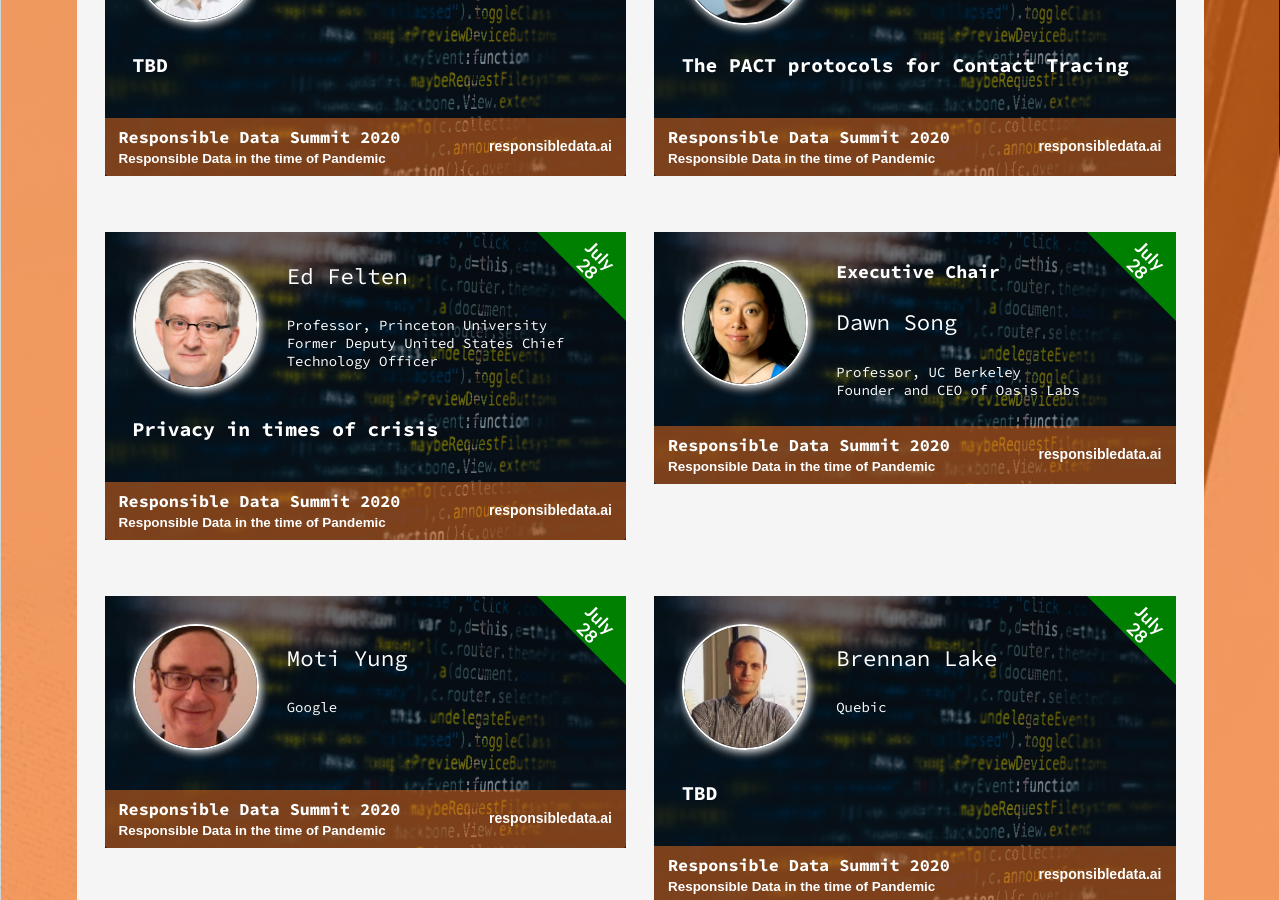
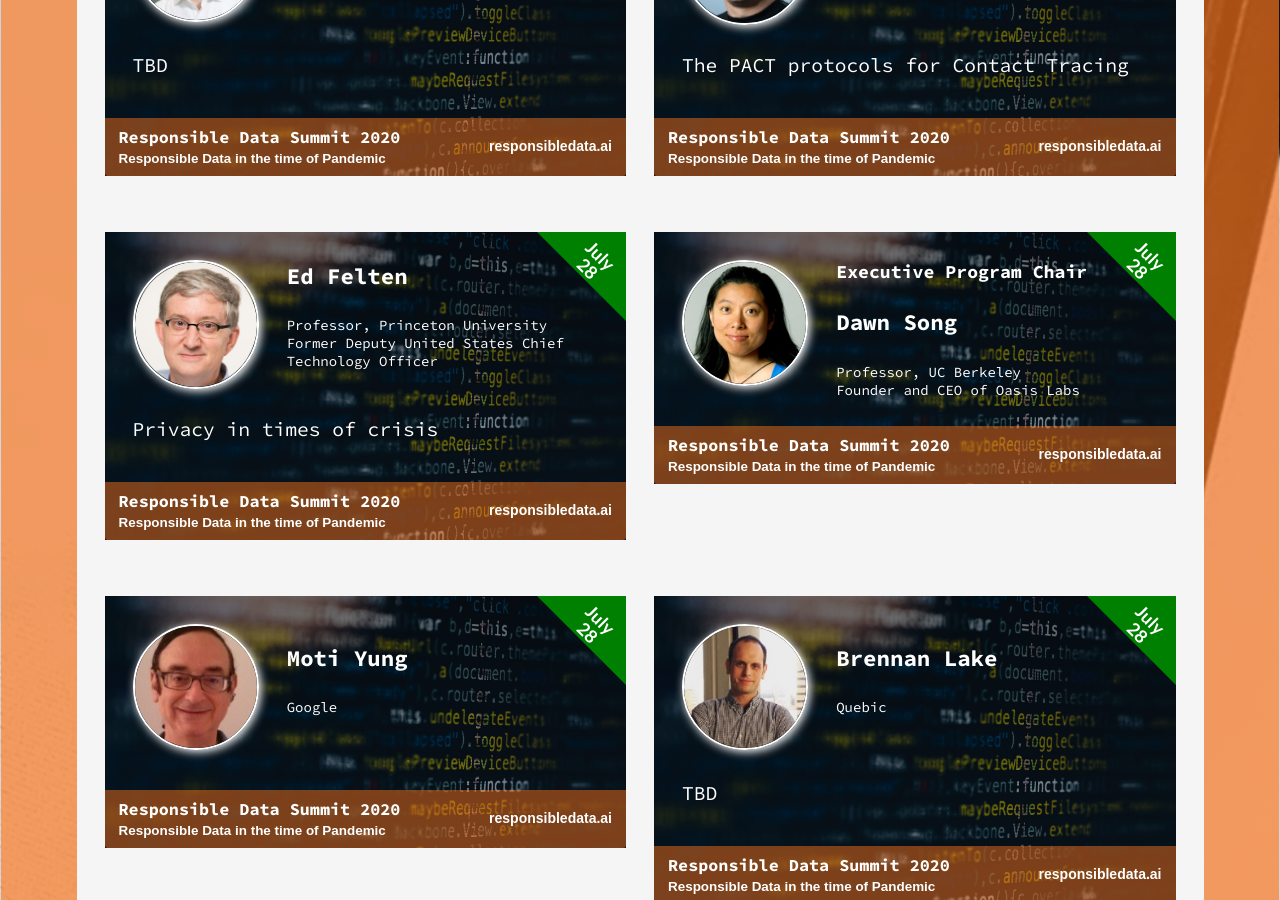
Before and after one commit to responsible-data-summit/responsible-data-summit.github.io, a Jekyll site: the page built from pages/pandemic_card.html, in a window 1280 px wide and 900 px high, scrolled down 1587 px. Built offline with Jekyll 4.4.1, drawn with Linux system fonts in a browser that asks for light colours.

Commit message:
pandemic card font weight adjusted, title adjusted

```diff
--- a/_data/speakers_pandemic.yml
+++ b/_data/speakers_pandemic.yml
@@ -52,7 +52,7 @@
     Founder and CEO of Oasis Labs
   avatar: Dawn.jpg
   extra_title: |
-    Executive Chair
+    Executive Program Chair
   hide_talk: true
 - name: Moti Yung
   title: |
--- a/pages/pandemic.html
+++ b/pages/pandemic.html
@@ -120,7 +120,7 @@
         <div class="ui three column grid" style="background-color: white; padding: 4em;">
             <div class="column left aligned">
                 <h2>
-                    Executive Chair
+                    Executive Program Chair
                 </h2>
                 <div class="ui bulleted list">
                     {% for member in site.data.committee_ec %}
--- a/pages/pandemic_card.html
+++ b/pages/pandemic_card.html
@@ -87,13 +87,13 @@
                                 {% if speaker.extra_title %}
                                     <h4 style="color: white; font-size: 1.3rem; font-weight: bolder;"> {{ speaker.extra_title | newline_to_br  }} </h4>
                                 {% endif %}
-                                <h2 style="color: white; font-size: 1.6rem;"> {{ speaker.name }} </h2>
+                                <h2 style="color: white; font-size: 1.6rem; font-weight: bolder;"> {{ speaker.name }} </h2>
                                 <h4 style="color: white; font-size: 1rem;"> {{ speaker.title | newline_to_br  }} </h4>
                             </div>
                         </div>
                     </div>
                     {% unless speaker.hide_talk %}
-                        <h1 style="color: white;  font-size: 1.4rem; padding-top: 1.4rem">
+                        <h1 style="color: white;  font-size: 1.4rem; padding-top: 1.4rem; font-weight: normal;">
                             {% if speaker.talk %}
                                 {{ speaker.talk }}
                             {% else %}
```
